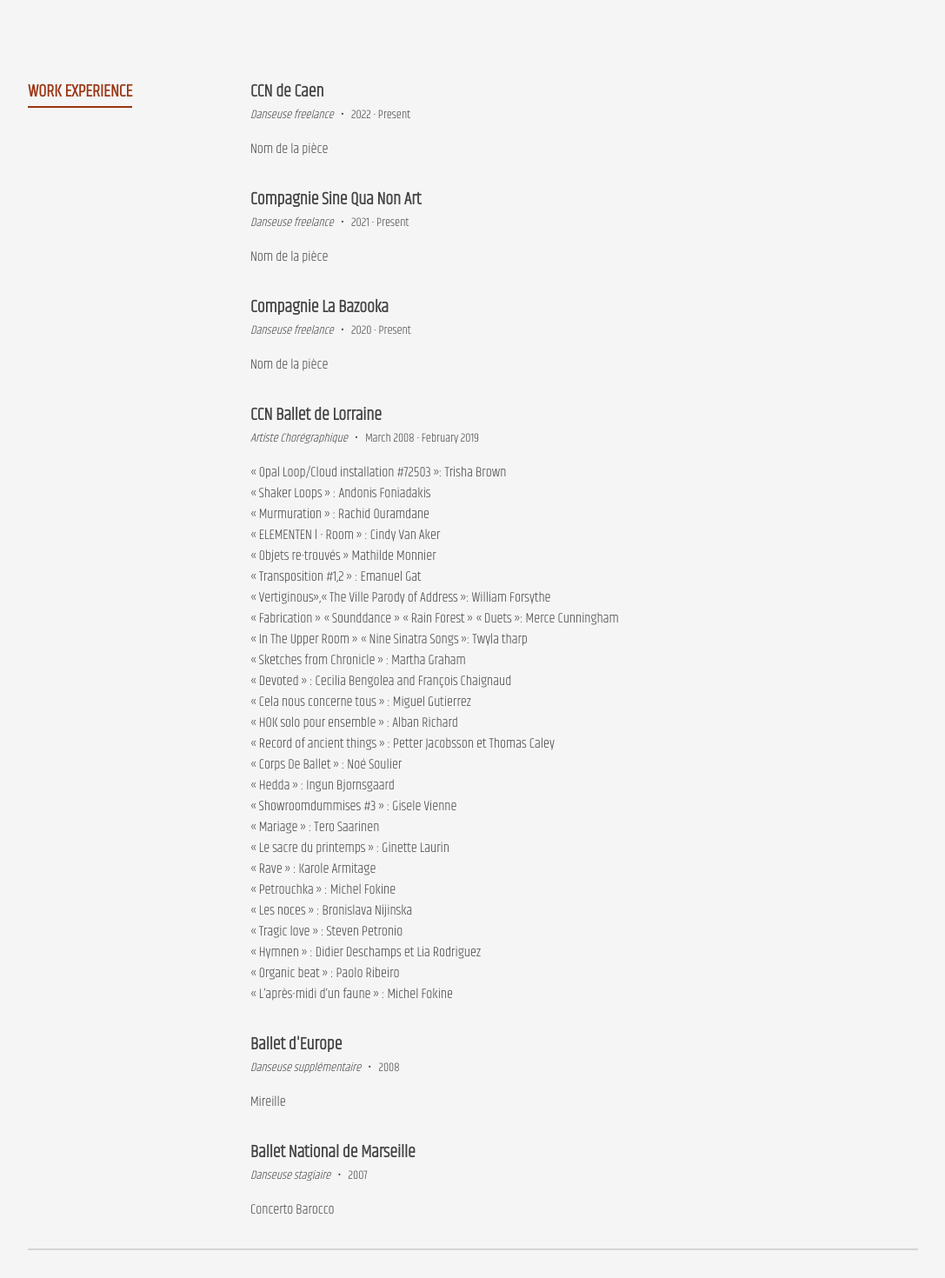
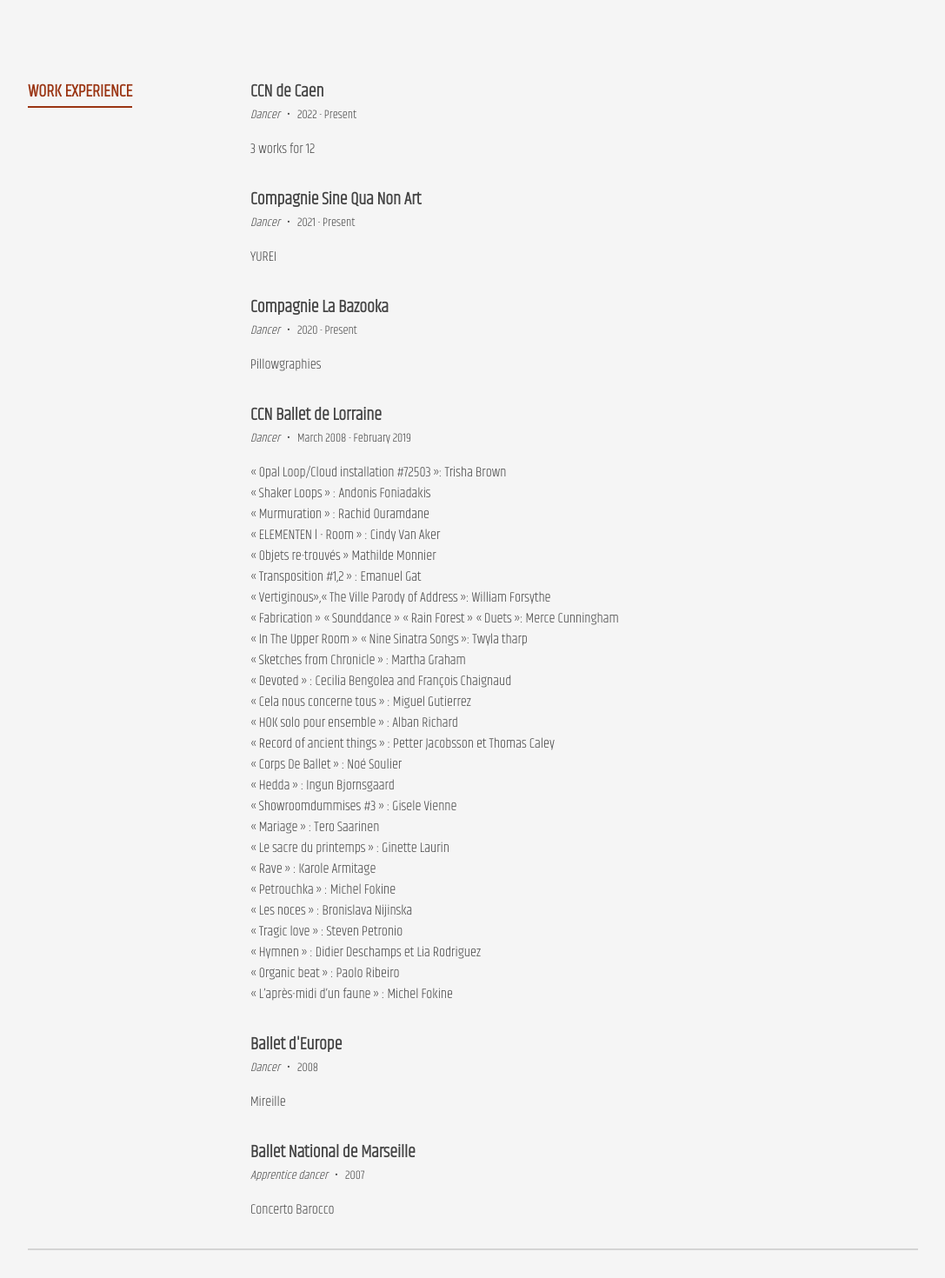
Before and after one commit to VivienIngrams/Sakiko, a Next.js app: page / in a window 1280 px wide. Shown: the part 6760-8230 px from the top of the page at 87% size, without its empty margins (96-1183 px from the left). Built offline with nearby package versions, Linux system fonts and the light colour scheme.

Commit message:
Edit data

```diff
--- a/package.json
+++ b/package.json
@@ -19,6 +19,7 @@
     "next": "^12.1.0",
     "react": "^18.1.0",
     "react-dom": "^18.1.0",
+    "react-player": "^2.12.0",
     "ts-pattern": "^4.0.3",
     "vercel": "^28.18.2"
   },
--- a/src/components/Sections/Portfolio.tsx
+++ b/src/components/Sections/Portfolio.tsx
@@ -1,10 +1,12 @@
 // import {ExternalLinkIcon} from '@heroicons/react/outline';
+import { ExternalLinkIcon } from '@heroicons/react/outline';
 import classNames from 'classnames';
 import Image from 'next/image';
-// import {FC, memo, MouseEvent, useCallback, useEffect, useRef, useState} from 'react';
-import {FC, memo} from 'react';
+import {FC, memo, MouseEvent, useCallback, useEffect, useRef, useState} from 'react';
 
-// import {isMobile} from '../../config';
+// import ReactPlayer from 'react-player';
+// import {FC, memo} from 'react';
+import {isMobile} from '../../config';
 import {
   portfolioItemsDance,
   portfolioItemsHands,
@@ -12,10 +14,11 @@
   portfolioItemsStage,
   SectionId,
 } from '../../data/data';
-// import videoSrc from '../../images/Hermes-mains.mp4';
+import useDetectOutsideClick from '../../hooks/useDetectOutsideClick';
 // import {PortfolioItem} from '../../data/dataDef';
 // import useDetectOutsideClick from '../../hooks/useDetectOutsideClick';
 import Section from '../Layout/Section';
+import VideoPlayer from './Video';
 
 const Portfolio: FC = memo(() => {
   return (
@@ -71,13 +74,7 @@
                   )}>
                   <Image alt="Sakiko" layout="responsive" placeholder="blur" src={image} />
                   {/* <ItemOverlay item={item} /> */}
-                  {/* <div>
-                    <video controls>
-                      <source src={videoSrc} type="video/mp4" />
-                      {/* Add additional source tags for different video formats */}
-                      {/* Your browser does not support the video tag.
-                    </video>
-                  </div> */}
+                  {/* <ReactPlayer  url='https://www.instagram.com/p/CWSXNKVo7KO/' /> */}
                 </div>
               </div>
             );
@@ -110,47 +107,47 @@
 Portfolio.displayName = 'Portfolio';
 export default Portfolio;
 
-// const ItemOverlay: FC<{item: PortfolioItem}> = memo(({item: {url, title, description}}) => {
-//   const [mobile, setMobile] = useState(false);
-//   const [showOverlay, setShowOverlay] = useState(false);
-//   const linkRef = useRef<HTMLAnchorElement>(null);
+const ItemOverlay: FC<{item: PortfolioItem}> = memo(({item: {url, title, description}}) => {
+  const [mobile, setMobile] = useState(false);
+  const [showOverlay, setShowOverlay] = useState(false);
+  const linkRef = useRef<HTMLAnchorElement>(null);
 
-// useEffect(() => {
-//   // Avoid hydration styling errors by setting mobile in useEffect
-//   if (isMobile) {
-//     setMobile(true);
-//   }
-// }, []);
-// useDetectOutsideClick(linkRef, () => setShowOverlay(false));
+useEffect(() => {
+  // Avoid hydration styling errors by setting mobile in useEffect
+  if (isMobile) {
+    setMobile(true);
+  }
+}, []);
+useDetectOutsideClick(linkRef, () => setShowOverlay(false));
 
-// const handleItemClick = useCallback(
-//   (event: MouseEvent<HTMLElement>) => {
-//     if (mobile && !showOverlay) {
-//       event.preventDefault();
-//       setShowOverlay(!showOverlay);
-//     }
-//   },
-//   [mobile, showOverlay],
-// );
+const handleItemClick = useCallback(
+  (event: MouseEvent<HTMLElement>) => {
+    if (mobile && !showOverlay) {
+      event.preventDefault();
+      setShowOverlay(!showOverlay);
+    }
+  },
+  [mobile, showOverlay],
+);
 
-//   return (
-//     <a
-//       className={classNames(
-//         'absolute inset-0 h-full w-full  bg-gray-900 transition-all duration-300',
-//         {'opacity-0 hover:opacity-80': !mobile},
-//         showOverlay ? 'opacity-80' : 'opacity-0',
-//       )}
-//       href={url}
-//       onClick={handleItemClick}
-//       ref={linkRef}
-//       target="_blank">
-//       <div className="relative h-full w-full p-4">
-//         <div className="flex h-full w-full flex-col gap-y-2 overflow-y-auto">
-//           <h2 className="text-center font-bold text-white opacity-100">{title}</h2>
-//           <p className="text-xs text-white opacity-100 sm:text-sm">{description}</p>
-//         </div>
-//         <ExternalLinkIcon className="absolute bottom-1 right-1 h-4 w-4 shrink-0 text-white sm:bottom-2 sm:right-2" />
-//       </div>
-//     </a>
-//   );
-// });
+  return (
+    <a
+      className={classNames(
+        'absolute inset-0 h-full w-full  bg-gray-900 transition-all duration-300',
+        {'opacity-0 hover:opacity-80': !mobile},
+        showOverlay ? 'opacity-80' : 'opacity-0',
+      )}
+      href={url}
+      onClick={handleItemClick}
+      ref={linkRef}
+      target="_blank">
+      <div className="relative h-full w-full p-4">
+        <div className="flex h-full w-full flex-col gap-y-2 overflow-y-auto">
+          <h2 className="text-center font-bold text-white opacity-100">{title}</h2>
+          <p className="text-xs text-white opacity-100 sm:text-sm">{description}</p>
+        </div>
+        <ExternalLinkIcon className="absolute bottom-1 right-1 h-4 w-4 shrink-0 text-white sm:bottom-2 sm:right-2" />
+      </div>
+    </a>
+  );
+});
--- a/src/data/data.tsx
+++ b/src/data/data.tsx
@@ -271,26 +271,26 @@
 export const experience: TimelineItem[] = [
   {
     date: '2022 - Present',
-    location: 'Danseuse freelance',
+    location: 'Dancer',
     title: 'CCN de Caen',
-    content: <p>Nom de la pièce</p>,
+    content: <p>3 works for 12</p>,
   },
   {
     date: '2021 - Present',
-    location: 'Danseuse freelance',
+    location: 'Dancer',
     title: 'Compagnie Sine Qua Non Art',
-    content: <p>Nom de la pièce</p>,
+    content: <p>YUREI</p>,
   },
   {
     date: '2020 - Present',
-    location: 'Danseuse freelance',
+    location: 'Dancer',
     title: 'Compagnie La Bazooka',
-    content: <p>Nom de la pièce</p>,
+    content: <p>Pillowgraphies</p>,
   },
 
   {
     date: 'March 2008 - February 2019',
-    location: 'Artiste Chorégraphique',
+    location: 'Dancer',
     title: 'CCN Ballet de Lorraine',
     content: (
       <div>
@@ -325,13 +325,13 @@
   },
   {
     date: '2008',
-    location: 'Danseuse supplémentaire',
+    location: 'Dancer',
     title: "Ballet d'Europe",
     content: <p>Mireille</p>,
   },
   {
     date: '2007',
-    location: 'Danseuse stagiaire',
+    location: 'Apprentice dancer',
     title: 'Ballet National de Marseille',
     content: <p>Concerto Barocco</p>,
   },
```
Also changed, not shown: 2 other files (tests, documents, lock files or other folders).
